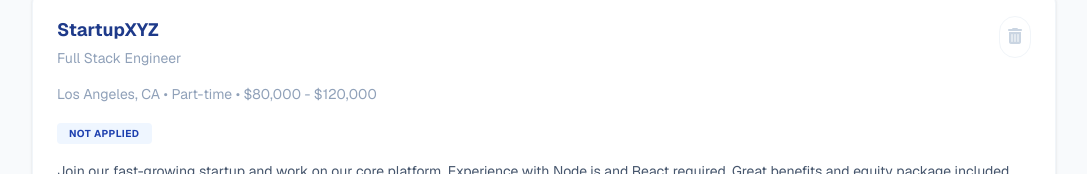
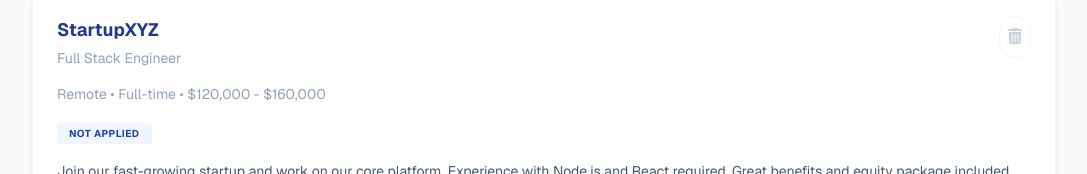
Before and after one commit to rezwanasharmin/Job-Tracker, a plain HTML site: page index.html in a window 1280 px wide. Shown: the part 2169-2343 px from the top of the page, without its empty margins (96-1183 px from the left). Drawn offline with nearby package versions, Linux system fonts and the light colour scheme.

```diff
--- a/index.html
+++ b/index.html
@@ -209,7 +209,7 @@
 
                 <h3 class="text-[#1e3a8a] text-lg font-bold mb-1">StartupXYZ</h3>
                 <p class="text-slate-400 text-sm mb-4">Full Stack Engineer</p>
-                <p class="text-slate-400 text-sm mb-4">Los Angeles, CA &bull; Part-time &bull; $80,000 - $120,000</p>
+                <p class="text-slate-400 text-sm mb-4">Remote &bull; Full-time &bull; $120,000 - $160,000</p>
 
                 <div class="mb-4 status-badge">
                     <span class="bg-[#eff6ff] text-[#1e40af] text-[10px] font-bold px-3 py-1 rounded uppercase tracking-wider">Not Applied</span>
```
